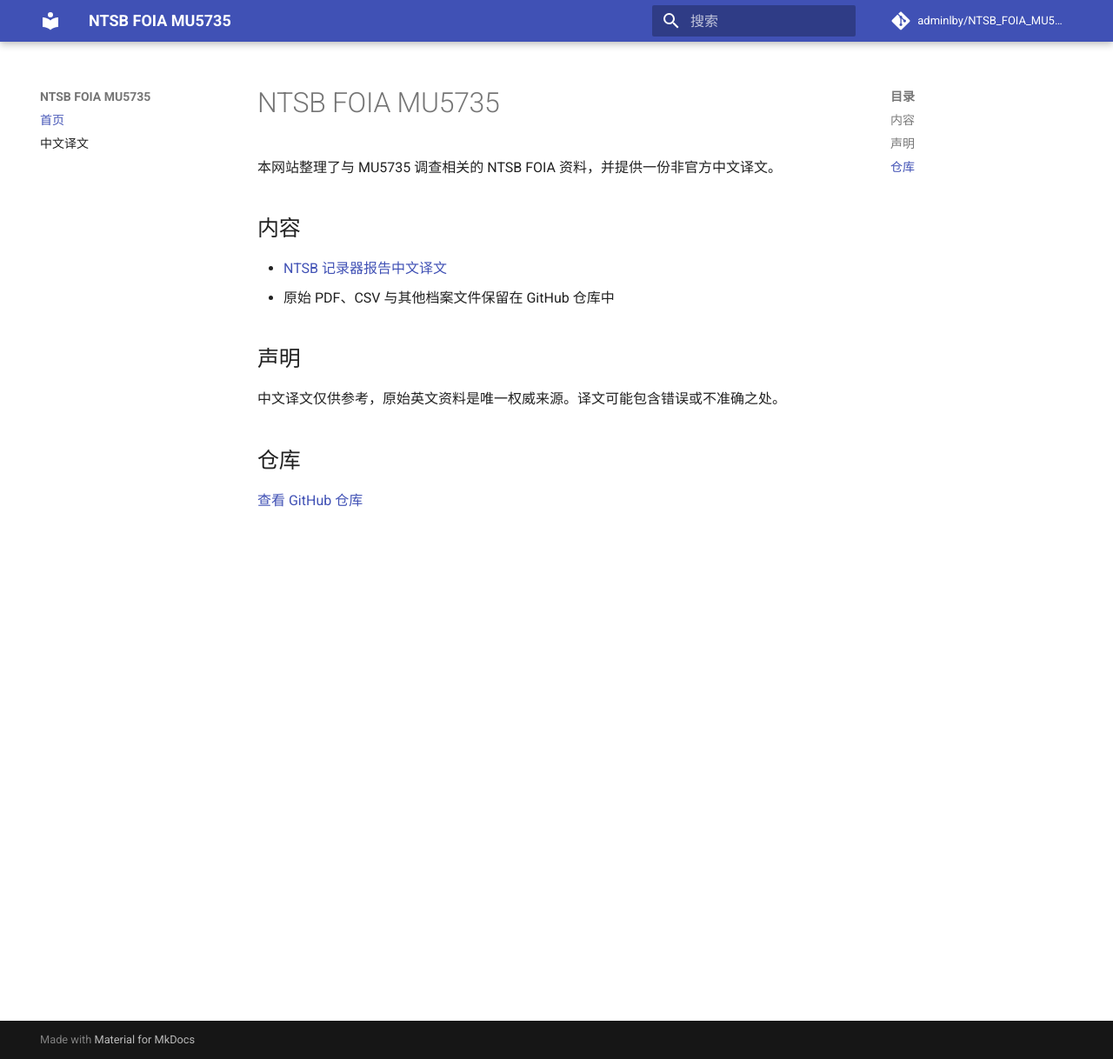
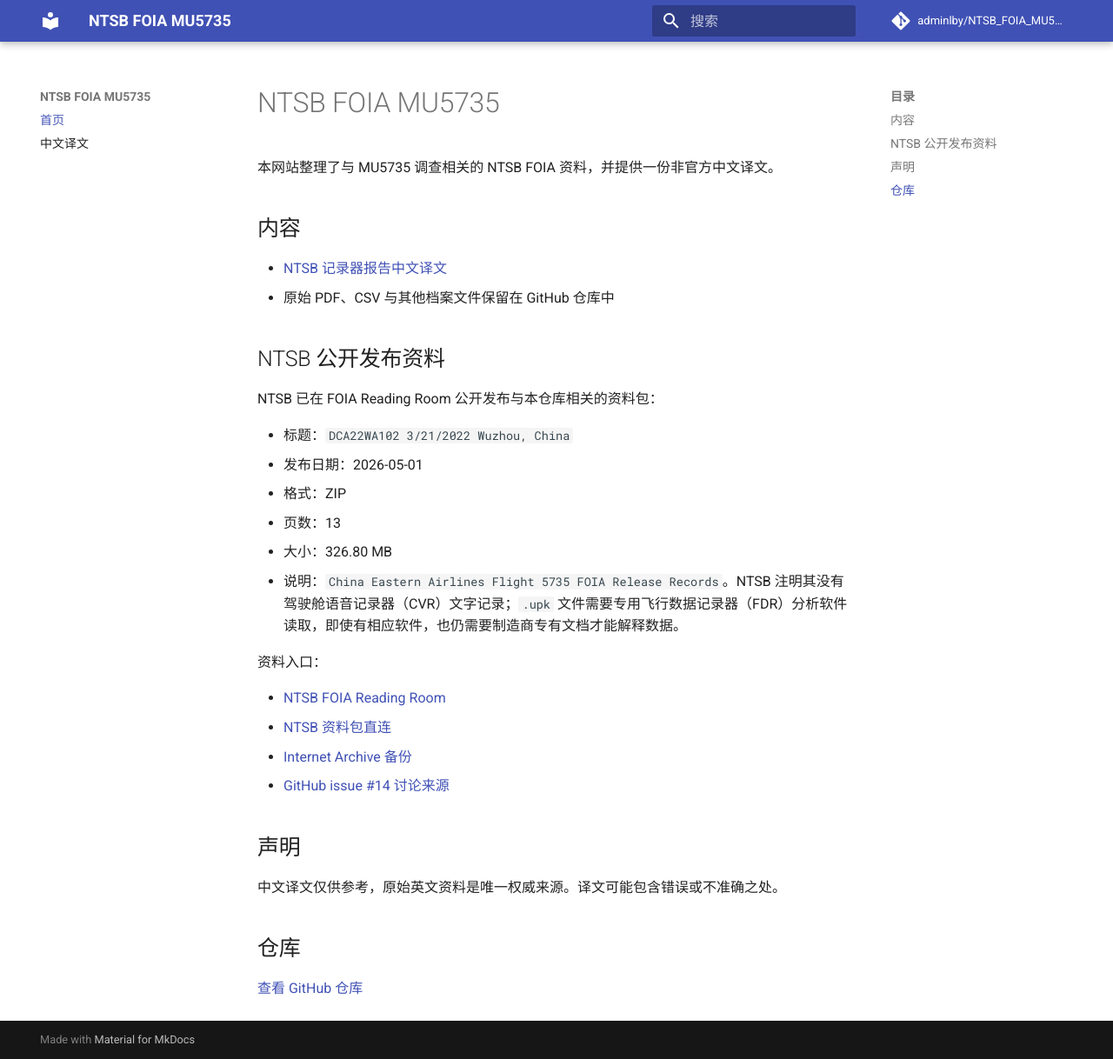
Before and after one commit to adminlby/NTSB_FOIA_MU5735, an MkDocs documentation site: the page built from MU5735_NTSB_Recorder_Report_CN/index.md, in a window 1280 px wide and 1218 px high. Shown: the whole window at 87% size. Built offline with MkDocs 1.6.1 and Material for MkDocs 9.7.7, drawn with Linux system fonts in a browser that asks for light colours; comment, search, counter and statistics services are not loaded.

Commit message:
添加 NTSB FOIA 公开发布资料部分，包括标题、发布日期、格式、页数、大小及相关链接

```diff
--- a/MU5735_NTSB_Recorder_Report_CN/index.md
+++ b/MU5735_NTSB_Recorder_Report_CN/index.md
@@ -7,6 +7,24 @@
 - [NTSB 记录器报告中文译文](MU5735_NTSB_Recorder_Report_Chinese.md)
 - 原始 PDF、CSV 与其他档案文件保留在 GitHub 仓库中
 
+## NTSB 公开发布资料
+
+NTSB 已在 FOIA Reading Room 公开发布与本仓库相关的资料包：
+
+- 标题：`DCA22WA102 3/21/2022 Wuzhou, China`
+- 发布日期：2026-05-01
+- 格式：ZIP
+- 页数：13
+- 大小：326.80 MB
+- 说明：`China Eastern Airlines Flight 5735 FOIA Release Records`。NTSB 注明其没有驾驶舱语音记录器（CVR）文字记录；`.upk` 文件需要专用飞行数据记录器（FDR）分析软件读取，即使有相应软件，也仍需要制造商专有文档才能解释数据。
+
+资料入口：
+
+- [NTSB FOIA Reading Room](https://securefoia.ntsb.gov/app/ReadingRoom.aspx)
+- [NTSB 资料包直连](https://securefoia.ntsb.gov/app/AddAttachment.aspx?docid=66&ispaldoc=F)
+- [Internet Archive 备份](https://web.archive.org/web/20260502141354/https://securefoia.ntsb.gov/app/AddAttachment.aspx?docid=66&ispaldoc=F)
+- [GitHub issue #14 讨论来源](https://github.com/wrongly-cuddly-obsession/NTSB_FOIA_MU5735/issues/14)
+
 ## 声明
 
 中文译文仅供参考，原始英文资料是唯一权威来源。译文可能包含错误或不准确之处。
```
Also changed, not shown: README.md (+36 -0 lines).
